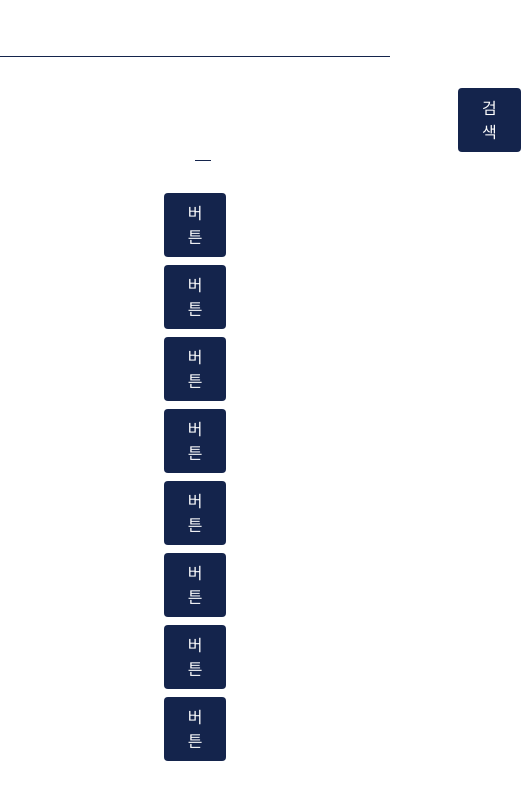
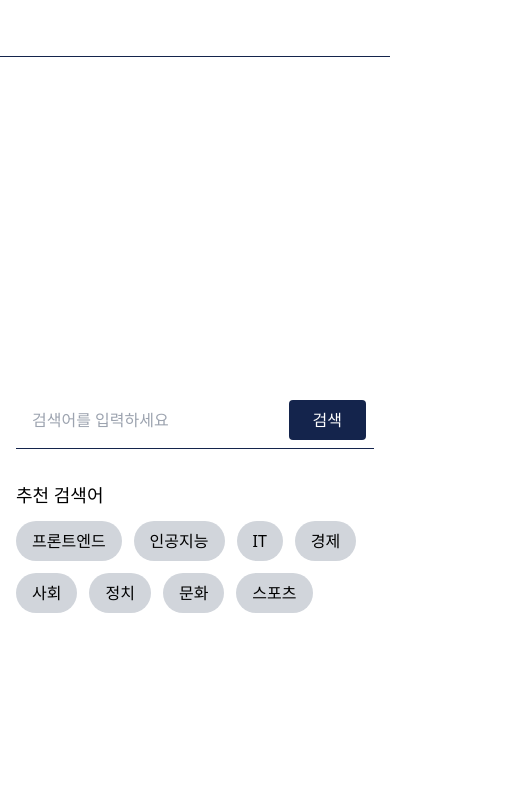
Before and after one commit to djdjdjdfh1/news-project, a React (Vite) app in the folder frontend/: page / in a window 390 px wide. Shown: the top 791 px of the page, 521 px wide, since content can reach past the window. Built offline with nearby package versions, Linux system fonts and the light colour scheme.

Commit message:
Issue/12 (#13)
* feat: API 연동 테스트

* feat: 검색 기능 및 검색 결과 API 연동 구현

```diff
--- a/frontend/src/components/Home/Home.tsx
+++ b/frontend/src/components/Home/Home.tsx
@@ -1,54 +1,64 @@
-import { Link } from "react-router-dom";
+import { useState } from "react";
+import { useNavigate } from "react-router-dom";
 
 function Home() {
+  const [keyword, setKeyword] = useState("");
+  const navigate = useNavigate();
+
+  const recommendedKeywords = [
+    "프론트엔드",
+    "인공지능",
+    "IT",
+    "경제",
+    "사회",
+    "정치",
+    "문화",
+    "스포츠",
+  ];
+
+  const handleSearch = () => {
+    if (!keyword.trim()) return;
+    navigate(`/search?keyword=${encodeURIComponent(keyword.trim())}`);
+  };
+
   return (
-    <main className="flex flex-col items-center justify-start min-h-screen">
-      <div className="w-full px-52 flex flex-col items-center">
+    <main className="flex flex-col items-center justify-center min-h-screen px-4">
+      {/* <img src="/news_logo.png" alt="NEWS 로고" className="h-14 w-36 mb-24" /> */}
+
       <section className="border-b border-deepnavy p-2 flex items-center gap-2 mb-8 w-full max-w-3xl mx-auto">
         <input
           type="text"
-            className="flex-1 border rounded px-2 py-1 bg-transparent border-none"
+          placeholder="검색어를 입력하세요"
+          value={keyword}
+          onChange={(e) => setKeyword(e.target.value)}
+          className="flex-1 bg-transparent outline-none px-2 py-1"
         />
-          <Link
-            to="/search"
+        <button
+          onClick={handleSearch}
           className="bg-deepnavy text-white px-6 py-2 rounded flex items-center justify-center"
         >
           검색
-          </Link>
+        </button>
       </section>
-        <section
-          className="flex flex-wrap gap-2 mb-8"
-          aria-label="카테고리 버튼"
-        >
-          {Array.from({ length: 8 }).map((_, i) => (
+
+      <div className="w-full max-w-3xl">
+        <p className="mb-3 text-lg font-medium">추천 검색어</p>
+        <div className="flex flex-wrap gap-3">
+          {recommendedKeywords.map((word, i) => (
             <button
               key={i}
-              className="bg-deepnavy text-white px-6 py-2 rounded"
+              onClick={() =>
+                navigate(`/search?keyword=${encodeURIComponent(word)}&size=9`)
+              }
+              className="bg-gray-300 rounded-full px-4 py-2 hover:bg-deepnavy hover:text-white transition"
             >
-              버튼
+              {word}
             </button>
           ))}
-        </section>
-        <section className="w-full grid grid-cols-1 md:grid-cols-3 gap-6">
-          {[1, 2, 3, 4, 5, 6, 7, 8, 9].map((n) => (
-            <article
-              key={n}
-              className="border border-deepnavy p-4 rounded-lg flex flex-col items-start"
-            >
-              {/* <img src="" alt="" className="mb-2 w-32 h-20 object-cover bg-gray-200" /> */}
-              <img
-                src="/news_image.png"
-                alt="뉴스 이미지"
-                className="mb-2 w-full h-40 object-cover bg-gray-100 rounded"
-              />
-              <span className="text-gray-700 text-center">뉴스 날짜</span>
-              <h2 className="text-2xl font-semibold mb-2">뉴스 제목</h2>
-              <p className="text-gray-700 text-center">뉴스 내용</p>
-            </article>
-          ))}
-        </section>
+        </div>
       </div>
     </main>
   );
 }
+
 export default Home;
--- a/frontend/src/components/Search/Search.tsx
+++ b/frontend/src/components/Search/Search.tsx
@@ -1,18 +1,92 @@
+// function Search() {
+//   const dummyResults = [
+//     {
+//       id: 1,
+//       title: "AI, 일상 속으로…인공지능 서비스 확산",
+//       summary:
+//         "인공지능이 생활 전반에 빠르게 적용되고 있다. 기업들은 고객 맞춤형 서비스를...",
+//     },
+//     {
+//       id: 2,
+//       title: "生成AI로 보는 콘텐츠의 미래",
+//       summary:
+//         "생성형 인공지능 기술은 콘텐츠 산업의 판도를 바꿀 수 있을 것으로 기대된다...",
+//     },
+//   ];
+
+//   return (
+//     <div className="min-h-screen text-gray-800 w-full px-52 flex flex-col items-center">
+//       <section className="border-b border-deepnavy p-2 flex items-center gap-2 mb-8 w-full max-w-3xl mx-auto">
+//         <input
+//           type="text"
+//           className="flex-1 border rounded px-2 py-1 bg-transparent border-none"
+//         />
+//         <button className="bg-deepnavy text-white px-6 py-2 rounded">
+//           검색
+//         </button>
+//       </section>
+//       <section className="px-6 py-4">
+//         <p className="text-lg font-medium">
+//           <span className="text-deepnavy font-bold">"인공지능"</span>에 대한
+//           검색 결과
+//         </p>
+//         <p className="text-sm text-gray-500 mt-1">
+//           총 {dummyResults.length}건의 뉴스를 찾았습니다.
+//         </p>
+//       </section>
+
+//       <main className="flex flex-col gap-4 px-6 pb-12 w-full">
+//         {dummyResults.map((item) => (
+//           <article
+//             key={item.id}
+//             className="bg-white rounded-xl p-5 border border-transparent hover:border hover:border-deepnavy transition cursor-pointer"
+//             onClick={() => (window.location.href = `/newsDetail/${item.id}`)}
+//           >
+//             <h2 className="text-lg font-semibold mb-1 text-deepnavy">
+//               {item.title}
+//             </h2>
+//             <p className="text-sm text-gray-600">{item.summary}</p>
+//           </article>
+//         ))}
+//       </main>
+//     </div>
+//   );
+// }
+
+// export default Search;
+
+import { useEffect, useState } from "react";
+import { useLocation } from "react-router-dom";
+
+type Article = {
+  image: string;
+  title: string;
+  description: string;
+  link: string;
+  published?: string;
+};
+
+function useQuery() {
+  return new URLSearchParams(useLocation().search);
+}
+
 function Search() {
-  const dummyResults = [
-    {
-      id: 1,
-      title: "AI, 일상 속으로…인공지능 서비스 확산",
-      summary:
-        "인공지능이 생활 전반에 빠르게 적용되고 있다. 기업들은 고객 맞춤형 서비스를...",
-    },
-    {
-      id: 2,
-      title: "生成AI로 보는 콘텐츠의 미래",
-      summary:
-        "생성형 인공지능 기술은 콘텐츠 산업의 판도를 바꿀 수 있을 것으로 기대된다...",
-    },
-  ];
+  const query = useQuery();
+  const keyword = query.get("keyword") || "";
+  const [articles, setArticles] = useState<Article[]>([]);
+
+  useEffect(() => {
+    if (!keyword) return;
+
+    fetch(`http://localhost:8000/search?keyword=${keyword}&size=9`)
+      .then((res) => res.json())
+      .then((data) => {
+        setArticles(data);
+      })
+      .catch((error) => {
+        console.error("뉴스 불러오기 실패:", error);
+      });
+  }, [keyword]);
 
   return (
     <div className="min-h-screen text-gray-800 w-full px-52 flex flex-col items-center">
@@ -27,25 +101,32 @@ function Search() {
       </section>
       <section className="px-6 py-4">
         <p className="text-lg font-medium">
-          <span className="text-deepnavy font-bold">"인공지능"</span>에 대한
+          <span className="text-deepnavy font-bold">"{keyword}"</span>에 대한
           검색 결과
         </p>
         <p className="text-sm text-gray-500 mt-1">
-          총 {dummyResults.length}건의 뉴스를 찾았습니다.
+          총 {articles.length}건의 뉴스를 찾았습니다.
         </p>
       </section>
 
       <main className="flex flex-col gap-4 px-6 pb-12 w-full">
-        {dummyResults.map((item) => (
+        {articles.map((item, idx) => (
           <article
-            key={item.id}
-            className="bg-white rounded-xl p-5 border border-transparent hover:border hover:border-deepnavy transition cursor-pointer"
-            onClick={() => (window.location.href = `/newsDetail/${item.id}`)}
+            key={idx}
+            className="flex flex-row bg-white rounded-xl p-5 border border-transparent hover:border hover:border-deepnavy transition cursor-pointer"
+            onClick={() => window.open(item.link, "_blank")}
           >
-            <h2 className="text-lg font-semibold mb-1 text-deepnavy">
-              {item.title}
-            </h2>
-            <p className="text-sm text-gray-600">{item.summary}</p>
+            {/* <img
+              src={item.image || "/news_image.png"}
+              alt="뉴스 이미지"
+              className="w-44 h-28"
+            ></img> */}
+            <div className="flex flex-col justify-between ml-4">
+              <h2 className="text-lg font-semibold mb-1 text-deepnavy">
+                {item.title}
+              </h2>
+              <p className="text-sm text-gray-600">{item.description}</p>
+            </div>
           </article>
         ))}
       </main>
```
Lines whose indentation alone changed are shown as unchanged.
